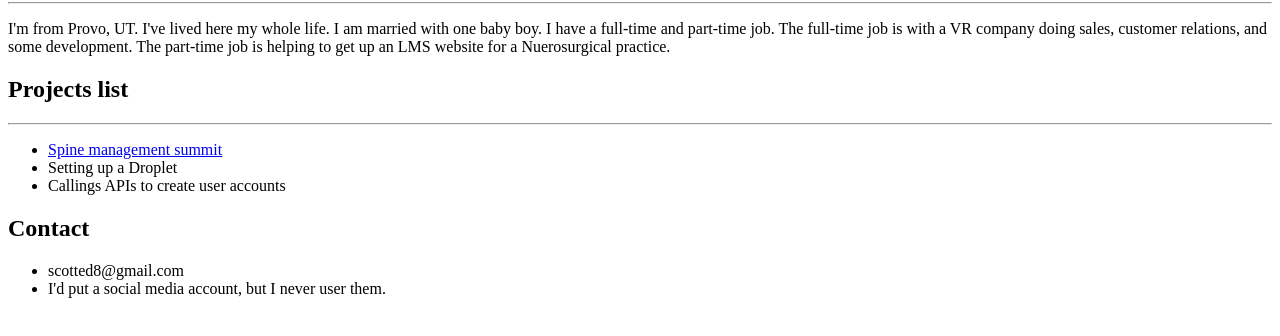
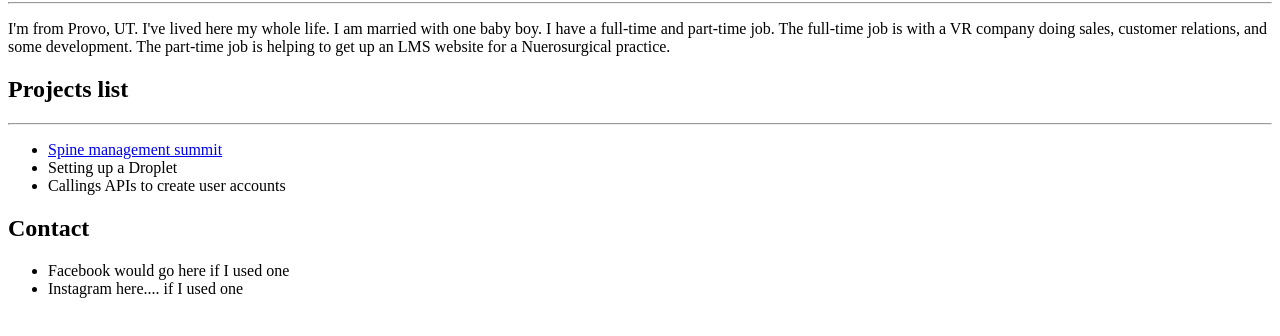
Before and after one commit to scotted8/portfolio, a plain HTML site: page index.html in a window 1280 px wide. Shown: the part 78-414 px from the top of the page. Drawn offline with Linux system fonts and the light colour scheme.

Commit message:
contact updates

```diff
--- a/index.html
+++ b/index.html
@@ -17,8 +17,8 @@
 
 		<h2>Contact</h2>
 		<ul>
-			<li>scotted8@gmail.com</li>
-			<li>I'd put a social media account, but I never user them.</li>
+			<li>Facebook would go here if I used one</li>
+			<li>Instagram here.... if I used one</li>
 	</body>
 
 
```
